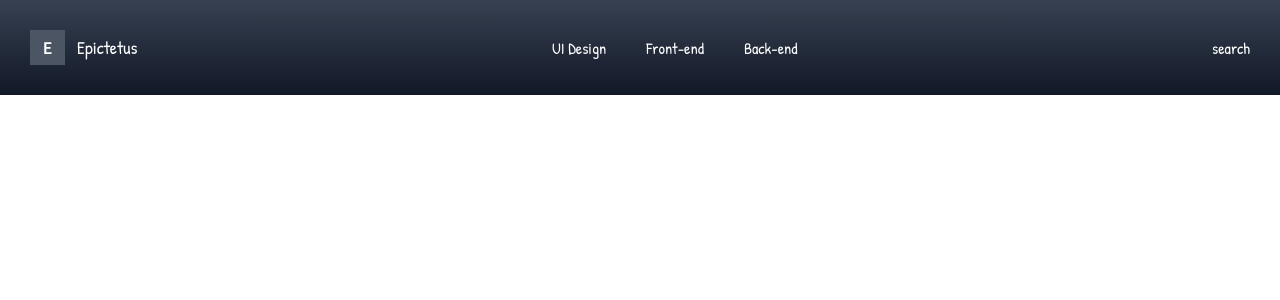
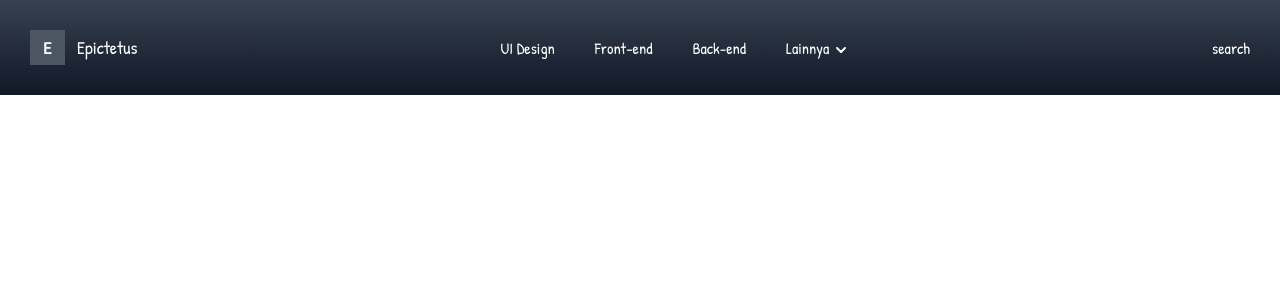
Before and after one commit to anwsaif/react-blog-epictetus, a React (Vite) app: page / in a window 1280 px wide. Shown: the top 300 px of the page. Built offline with nearby package versions, Linux system fonts and the light colour scheme.

Commit message:
[Desktop] Update Navbar: add nav items

```diff
--- a/index.html
+++ b/index.html
@@ -4,7 +4,7 @@
     <meta charset="UTF-8" />
     <link rel="icon" type="image/svg+xml" href="/vite.svg" />
     <meta name="viewport" content="width=device-width, initial-scale=1.0" />
-    <title>Vite + React</title>
+    <title>Epictetus Blog</title>
     <link rel="preconnect" href="https://fonts.googleapis.com">
     <link rel="preconnect" href="https://fonts.gstatic.com" crossorigin>
     <link href="https://fonts.googleapis.com/css2?family=Patrick+Hand&family=Source+Sans+3:wght@600&display=swap" rel="stylesheet">
--- a/src/components/Navbar.jsx
+++ b/src/components/Navbar.jsx
@@ -5,6 +5,8 @@ export default function Navbar(){
     { link: "UI Design", path: "ui-design" },
     { link: "Front-end", path: "front-end" },
     { link: "Back-end", path: "back-end" },
+    { link: "DevOps", path: "devops" },
+    { link: "Cyber Security", path: "cyber-sec" },
   ]
   return (
     <header className="flex items-center justify-between p-[30px]">
@@ -16,7 +18,17 @@ export default function Navbar(){
         </div>
         <nav className="hidden md:block">
           <ul className="gap-10 md:flex">
-            {navMenu.map(({ link, path }) => <li key={path}><Link  to={path}>{link}</Link></li> )}
+            {navMenu.slice(0,3).map(({ link, path }) => {
+              return (
+                <li key={path}>
+                  <Link to={path}>{link}</Link>
+                </li>
+              )
+            })}
+            <button className="inline">
+              Lainnya <span><svg className="inline" width="16" height="16" viewBox="0 0 16 16" fill="none" xmlns="http://www.w3.org/2000/svg">
+              <path d="M4 6L8 10L12 6" stroke="white" stroke-width="2" stroke-linecap="round" stroke-linejoin="round"/>
+            </svg> </span></button>
           </ul>
         </nav>
       </div>
--- a/src/index.css
+++ b/src/index.css
@@ -15,3 +15,7 @@
 #nav-button span {
   @apply block bg-white opacity-40 h-[2px] w-5 my-1;
 }
+
+a, button {
+  @apply hover:opacity-60;
+}
```
